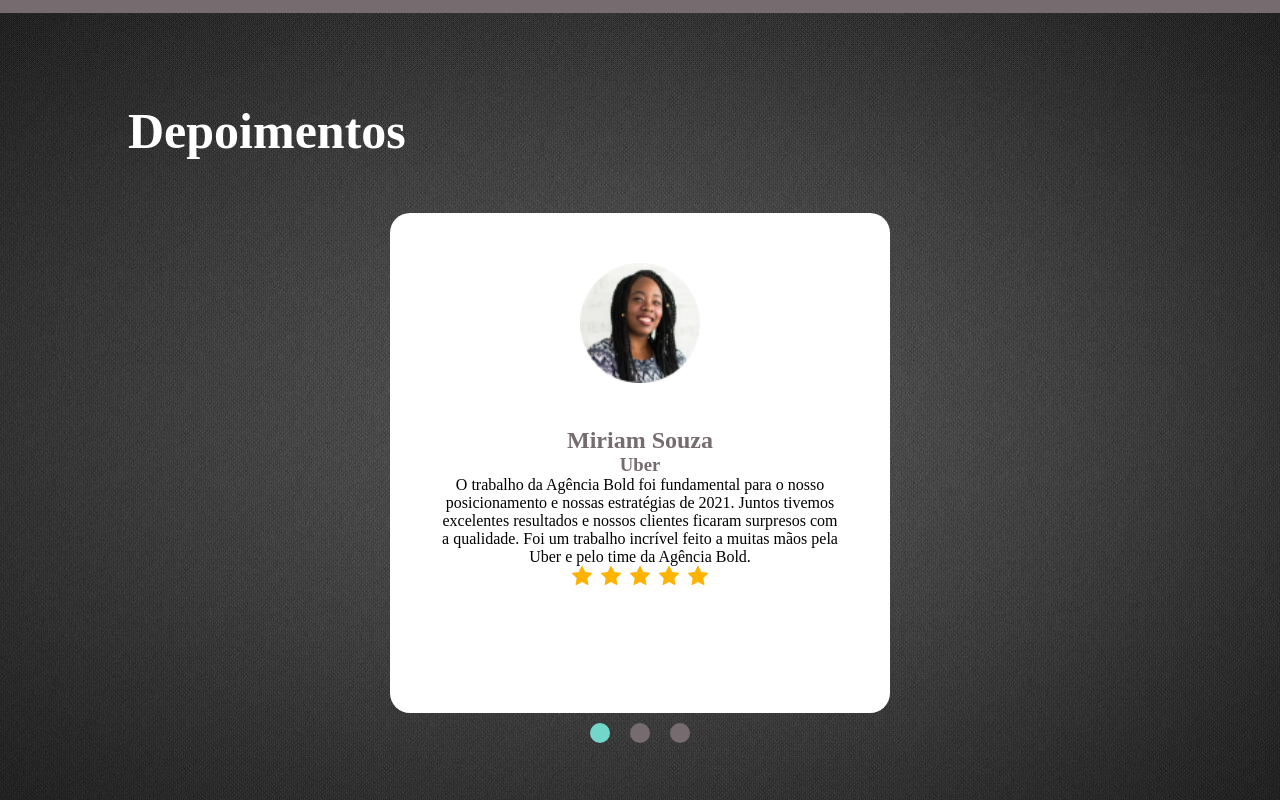
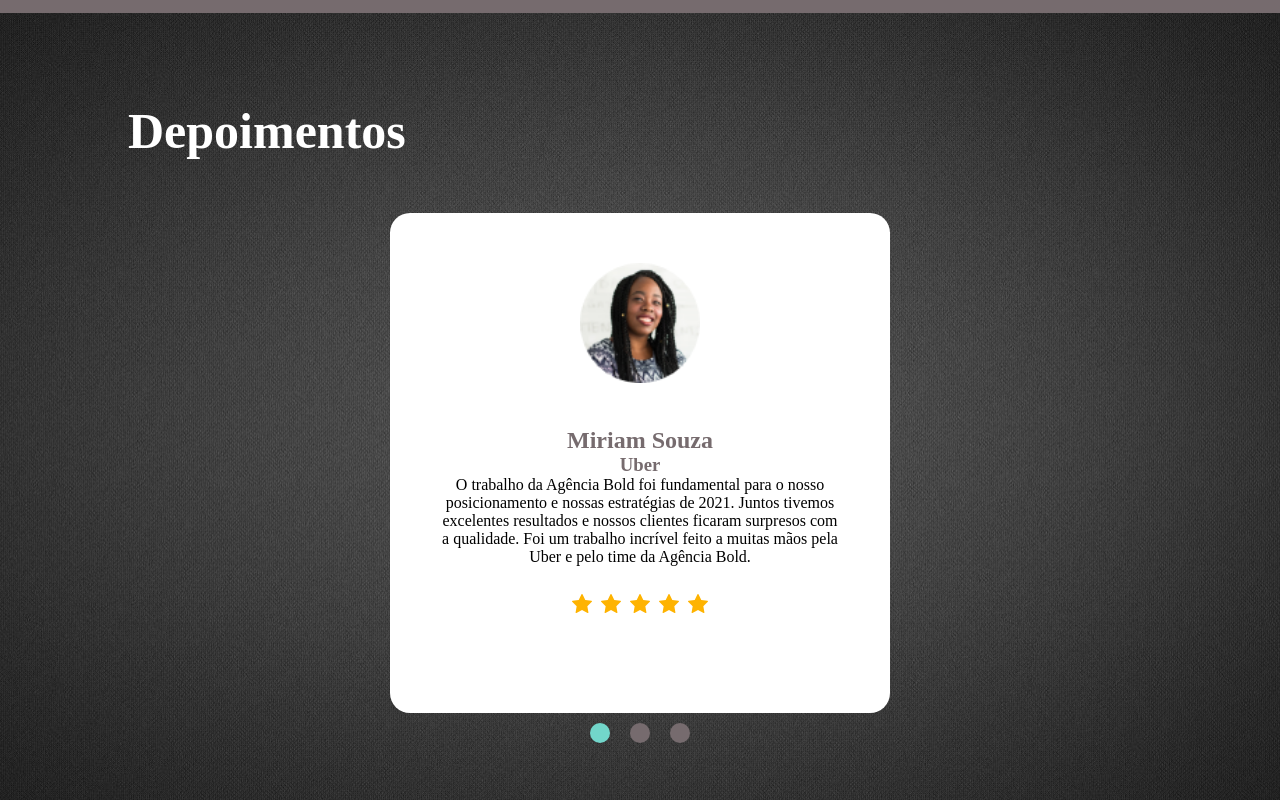
Before and after one commit to lunewaii/dankicode, a website: page projeto_final/index.html in a window 1280 px wide. Shown: the part 2563-3363 px from the top of the page. Drawn offline with nearby package versions, Linux system fonts and the light colour scheme.

Commit message:
arrumei estrela

```diff
--- a/projeto_final/style.css
+++ b/projeto_final/style.css
@@ -277,10 +277,6 @@ section.depoiments {
     flex-direction: column;
 }
 
-.container{
-    /* background-color: white; */
-}
-
 /* .box{
     /* display: none;
     position: relative; *
@@ -350,6 +346,15 @@ section.depoiments {
     align-items: center;
     text-align: center;
     border-radius: 20px;
+}
+
+.stars{
+    /* background-color: red; */
+    position: absolute;
+    bottom: 20%;
+    margin: 0 auto;
+    left: 0;
+    right: 0;
 }
 
 .container .deps p{
```
